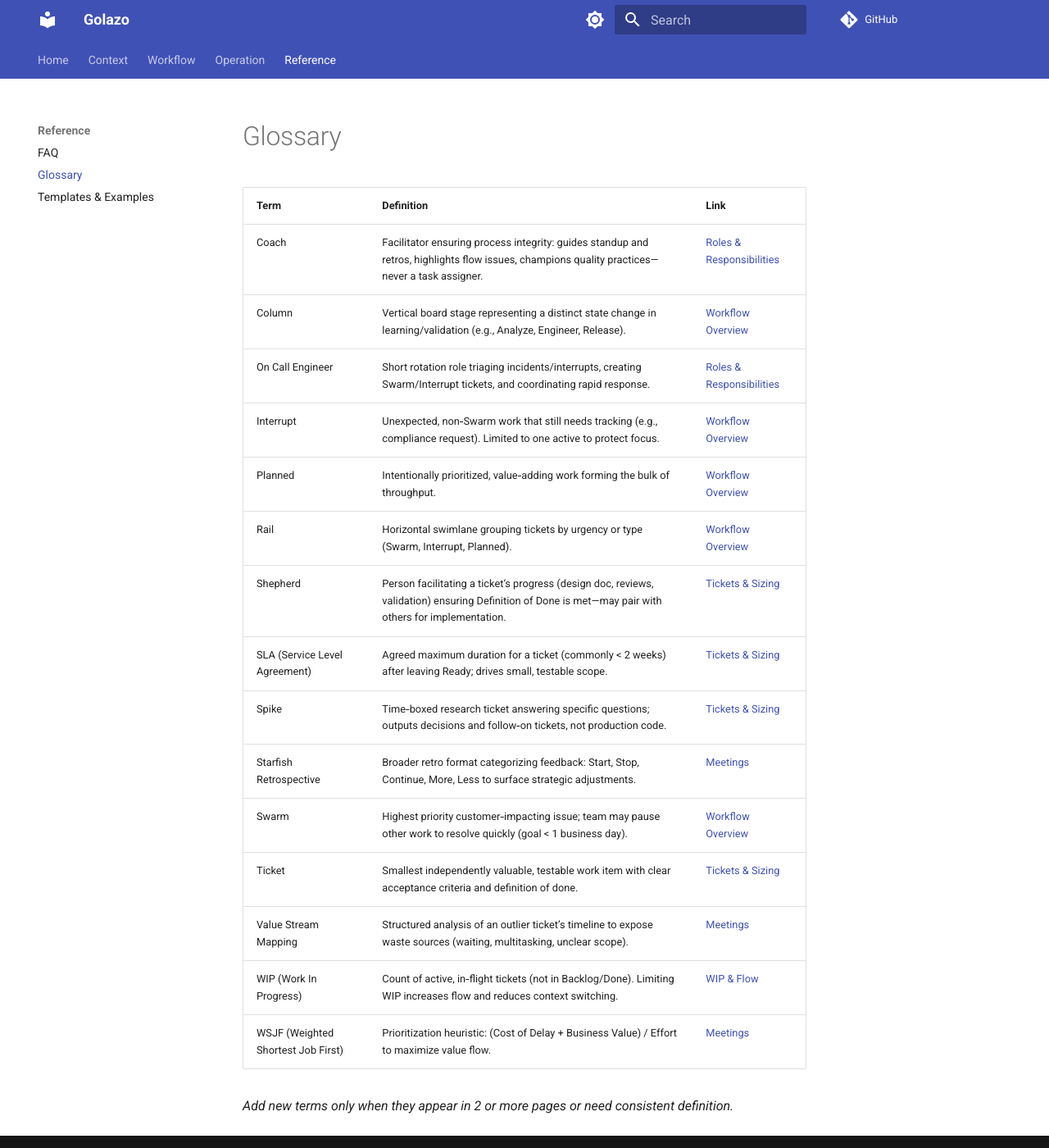
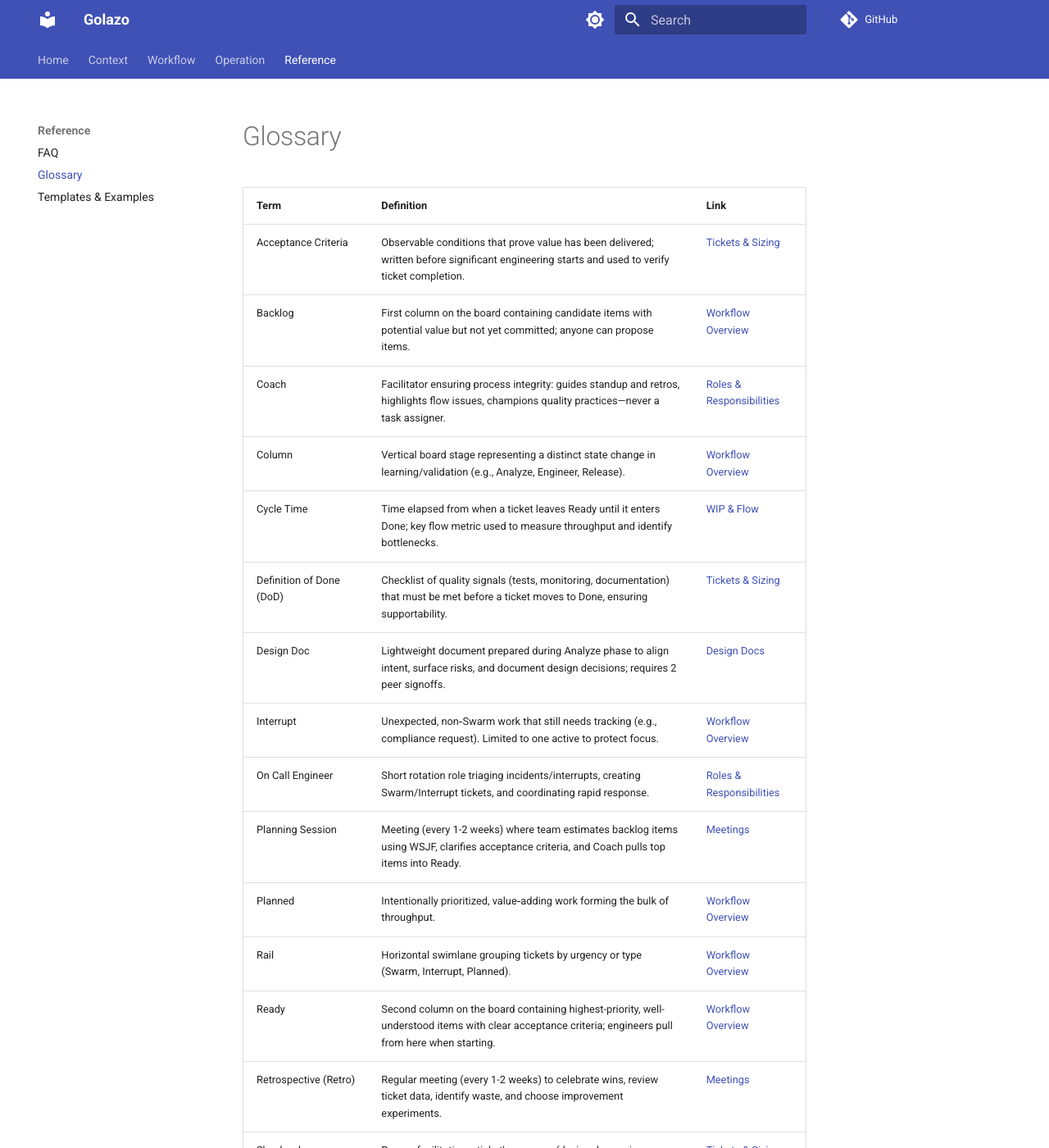
Before and after one commit to microsoft/golazo, an MkDocs documentation site: the page built from docs/glossary.md, in a window 1280 px wide and 1400 px high. Shown: the whole window at 82% size. Built offline with MkDocs 1.6.1 and Material for MkDocs 9.7.7, drawn with Linux system fonts in a browser that asks for light colours; comment, search, counter and statistics services are not loaded; some of the changed text lies outside the part shown.

Commit message:
update glossary

```diff
--- a/docs/glossary.md
+++ b/docs/glossary.md
@@ -2,15 +2,24 @@
 
 | Term                               | Definition                                                                                                                                            | Link                                      |
 | ---------------------------------- | ----------------------------------------------------------------------------------------------------------------------------------------------------- | ----------------------------------------- |
+| Acceptance Criteria                | Observable conditions that prove value has been delivered; written before significant engineering starts and used to verify ticket completion.        | [Tickets & Sizing](tickets.md)            |
+| Backlog                            | First column on the board containing candidate items with potential value but not yet committed; anyone can propose items.                            | [Workflow Overview](workflow-overview.md) |
 | Coach                              | Facilitator ensuring process integrity: guides standup and retros, highlights flow issues, champions quality practices—never a task assigner.         | [Roles & Responsibilities](roles.md)      |
 | Column                             | Vertical board stage representing a distinct state change in learning/validation (e.g., Analyze, Engineer, Release).                                  | [Workflow Overview](workflow-overview.md) |
+| Cycle Time                         | Time elapsed from when a ticket leaves Ready until it enters Done; key flow metric used to measure throughput and identify bottlenecks.               | [WIP & Flow](wip-and-flow.md)             |
+| Definition of Done (DoD)           | Checklist of quality signals (tests, monitoring, documentation) that must be met before a ticket moves to Done, ensuring supportability.              | [Tickets & Sizing](tickets.md)            |
+| Design Doc                         | Lightweight document prepared during Analyze phase to align intent, surface risks, and document design decisions; requires 2 peer signoffs.           | [Design Docs](design-docs.md)             |
+| Interrupt                          | Unexpected, non‑Swarm work that still needs tracking (e.g., compliance request). Limited to one active to protect focus.                              | [Workflow Overview](workflow-overview.md) |
 | On Call Engineer                   | Short rotation role triaging incidents/interrupts, creating Swarm/Interrupt tickets, and coordinating rapid response.                                 | [Roles & Responsibilities](roles.md)      |
-| Interrupt                          | Unexpected, non‑Swarm work that still needs tracking (e.g., compliance request). Limited to one active to protect focus.                              | [Workflow Overview](workflow-overview.md) |
+| Planning Session                   | Meeting (every 1-2 weeks) where team estimates backlog items using WSJF, clarifies acceptance criteria, and Coach pulls top items into Ready.         | [Meetings](meetings.md)                   |
 | Planned                            | Intentionally prioritized, value‑adding work forming the bulk of throughput.                                                                          | [Workflow Overview](workflow-overview.md) |
 | Rail                               | Horizontal swimlane grouping tickets by urgency or type (Swarm, Interrupt, Planned).                                                                  | [Workflow Overview](workflow-overview.md) |
-| Shepherd                           | Person facilitating a ticket’s progress (design doc, reviews, validation) ensuring Definition of Done is met—may pair with others for implementation. | [Tickets & Sizing](tickets.md)            |
+| Ready                              | Second column on the board containing highest-priority, well-understood items with clear acceptance criteria; engineers pull from here when starting. | [Workflow Overview](workflow-overview.md) |
+| Retrospective (Retro)              | Regular meeting (every 1-2 weeks) to celebrate wins, review ticket data, identify waste, and choose improvement experiments.                          | [Meetings](meetings.md)                   |
+| Shepherd                           | Person facilitating a ticket's progress (design doc, reviews, validation) ensuring Definition of Done is met—may pair with others for implementation. | [Tickets & Sizing](tickets.md)            |
 | SLA (Service Level Agreement)      | Agreed maximum duration for a ticket (commonly < 2 weeks) after leaving Ready; drives small, testable scope.                                          | [Tickets & Sizing](tickets.md)            |
 | Spike                              | Time‑boxed research ticket answering specific questions; outputs decisions and follow‑on tickets, not production code.                                | [Tickets & Sizing](tickets.md)            |
+| Standup                            | Daily 10-15 minute meeting organized by ticket (board right to left, Swarm to Planned) discussing what's needed to move tickets forward and blockers. | [Meetings](meetings.md)                   |
 | Starfish Retrospective             | Broader retro format categorizing feedback: Start, Stop, Continue, More, Less to surface strategic adjustments.                                       | [Meetings](meetings.md)                   |
 | Swarm                              | Highest priority customer‑impacting issue; team may pause other work to resolve quickly (goal < 1 business day).                                      | [Workflow Overview](workflow-overview.md) |
 | Ticket                             | Smallest independently valuable, testable work item with clear acceptance criteria and definition of done.                                            | [Tickets & Sizing](tickets.md)            |
```
